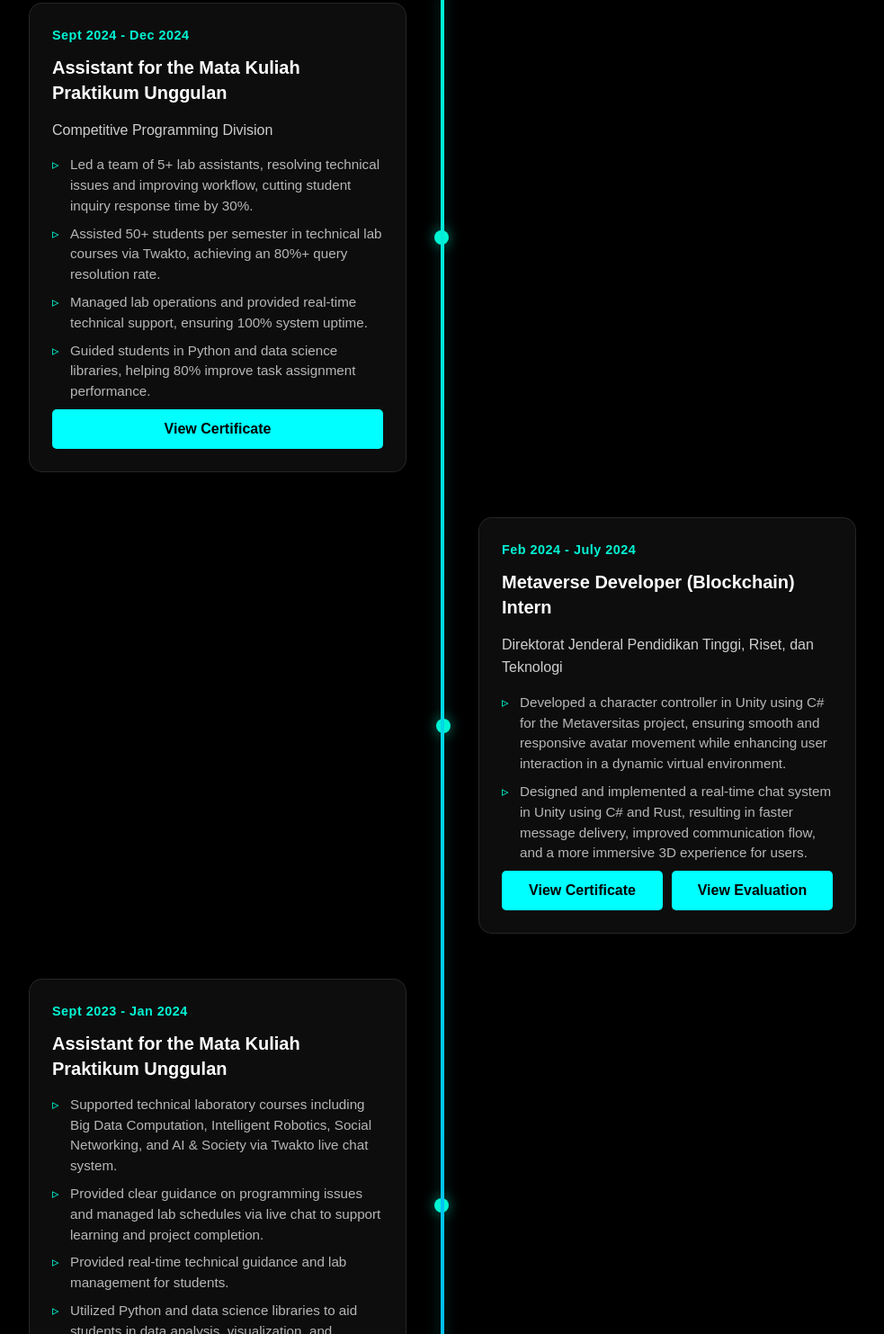
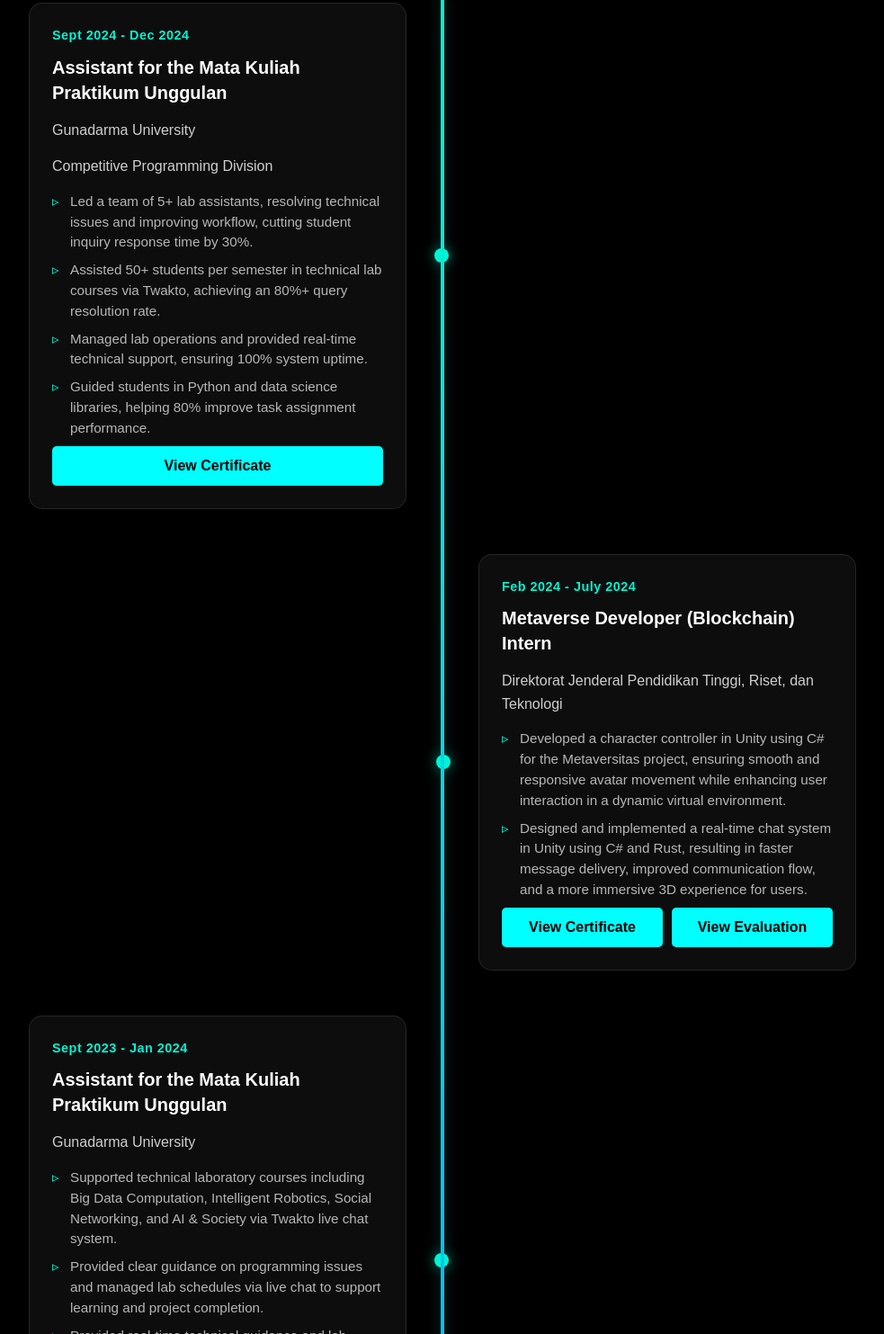
Before and after one commit to luth0910/port-web, a plain HTML site: page index.html in a window 1280 px wide. Shown: the part 2500-3983 px from the top of the page at 90% size, without its empty margins (148-1131 px from the left). Drawn offline with nearby package versions, Linux system fonts and the light colour scheme.

Commit message:
fix: add university affiliation to assistant roles for clarity

```diff
--- a/index.html
+++ b/index.html
@@ -137,6 +137,7 @@ Beyond academics, Luthfi enjoys learning new technologies, collaborating on proj
         <div class="timeline-content">
           <div class="timeline-date" >Sept 2024 - Dec 2024</div>
           <h4 >Assistant for the Mata Kuliah Praktikum Unggulan</h4>
+          <p>Gunadarma University</p>
           <p>Competitive Programming Division</p>
           <ul class="timeline-details">
             <li>Led a team of 5+ lab assistants, resolving technical issues and improving workflow, cutting student inquiry response time by 30%.</li>
@@ -170,6 +171,7 @@ Beyond academics, Luthfi enjoys learning new technologies, collaborating on proj
         <div class="timeline-content">
           <div class="timeline-date">Sept 2023 - Jan 2024</div>
           <h4>Assistant for the Mata Kuliah Praktikum Unggulan</h4>
+          <p>Gunadarma University</p>
           <ul class="timeline-details">
             <li>Supported technical laboratory courses including Big Data Computation, Intelligent Robotics, Social Networking, and AI & Society via Twakto live chat system.</li>
             <li>Provided clear guidance on programming issues and managed lab schedules via live chat to support learning and project completion.</li>
```
